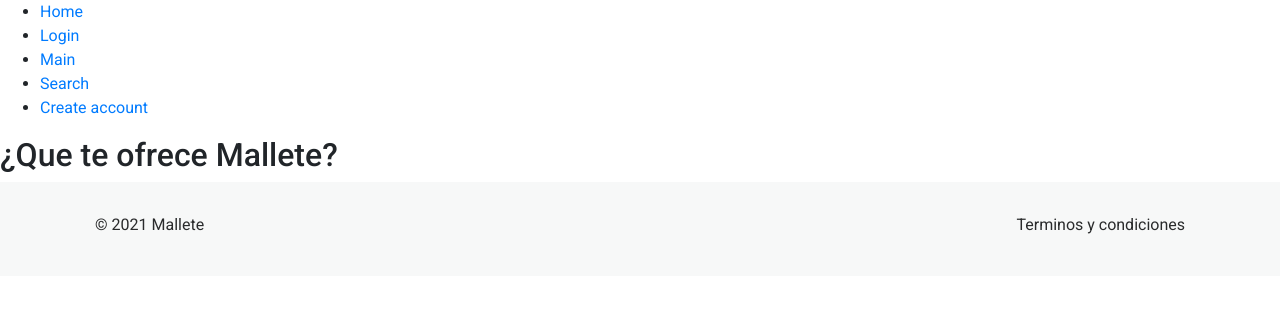
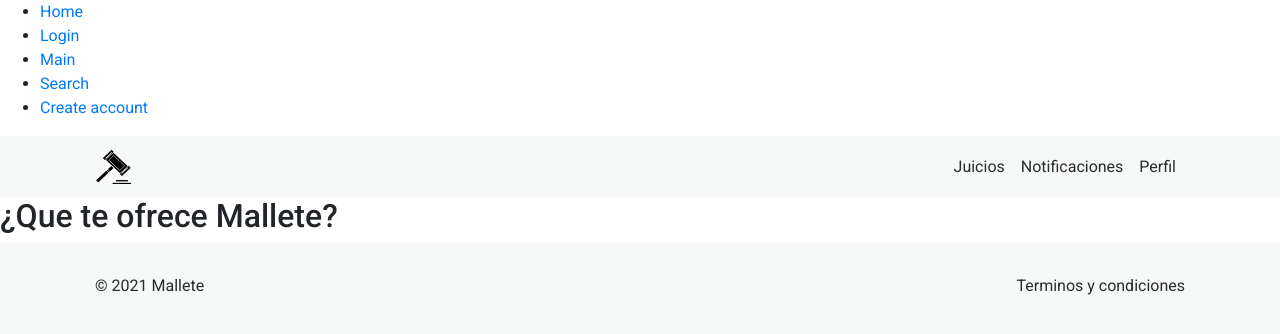
Before and after one commit to mallete/mallete-react-app, a React (Create React App) app: page / in a window 1280 px wide. Shown: the top 334 px of the page. Built offline with nearby package versions, Linux system fonts and the light colour scheme; no server answers.

Commit message:
navbar y act en landing

```diff
--- /dev/null
+++ b/src/Components/NavBar/index.js
@@ -0,0 +1,49 @@
+import React, { useState } from 'react';
+import mallete from "../../Assets/Icons/black-logo.png"
+import './style.scss'
+import {
+    Collapse,
+    Navbar,
+    NavbarToggler,
+    NavbarBrand,
+    Nav,
+    NavItem,
+    NavLink,
+    UncontrolledDropdown,
+    DropdownToggle,
+    DropdownMenu,
+    DropdownItem,
+    NavbarText
+  } from 'reactstrap';
+
+  function NavBar (props) {
+    const [isOpen, setIsOpen] = useState(false);
+
+    const toggle = () => setIsOpen(!isOpen);
+
+    return (
+      <div>
+        <Navbar expand="md">
+          <NavbarBrand href="/">
+          <img id="logo" src={mallete} width="35" height="35"></img>
+          </NavbarBrand>
+          <NavbarToggler onClick={toggle} />
+          <Collapse isOpen={isOpen} navbar>
+            <Nav className="ml-auto" navbar>
+              <NavItem>
+                <NavLink className="ref" href="/juicios/">Juicios</NavLink>
+              </NavItem>
+              <NavItem>
+                <NavLink className="ref" href="/notificaciones/">Notificaciones</NavLink>
+              </NavItem>
+              <NavItem>
+                <NavLink className="link" href="/perfil/">Perfil</NavLink>
+              </NavItem>
+            </Nav>
+          </Collapse>
+        </Navbar>
+      </div>
+    );
+  }
+
+  export default NavBar;
--- /dev/null
+++ b/src/Components/NavBar/style.css
@@ -0,0 +1,49 @@
+main {
+  padding: 16px;
+}
+
+.navbar {
+  background-color: #F7F8F8;
+}
+
+.navbar-toggler-icon {
+  -webkit-filter: brightness(0) invert(1);
+          filter: brightness(0) invert(1);
+}
+
+.link {
+  color: #2A2b2c;
+}
+
+.link:hover {
+  font-weight: bold;
+  color: #860E56;
+  text-decoration: none;
+}
+
+#logo {
+  margin-left: none;
+}
+
+#perfil {
+  margin-right: none;
+}
+
+.ref {
+  color: #2A2b2c;
+}
+
+.ref:hover {
+  font-weight: bold;
+  color: #860E56;
+}
+
+@media only screen and (min-width: 576px) {
+  #logo {
+    margin-left: 5rem;
+  }
+  #perfil {
+    margin-right: 5rem;
+  }
+}
+/*# sourceMappingURL=style.css.map */
--- /dev/null
+++ b/src/Components/NavBar/style.scss
@@ -0,0 +1,38 @@
+@import "../../Assets/GlobalStyles/style.scss";
+
+.navbar{
+    background-color: $ghost;
+}
+.navbar-toggler-icon{
+    filter: brightness(0) invert(1)
+}
+.link{
+    color: $dark-sky;
+    &:hover{
+        font-weight: bold;
+        color: $guinda;
+        text-decoration: none;
+    }
+}
+#logo{
+    margin-left: none;
+}
+#perfil{
+    margin-right: none;
+}
+.ref{
+    color:$dark-sky;
+    &:hover{
+        font-weight: bold;
+        color: $guinda;
+    }
+}
+
+
+@media only screen and (min-width: 576px){
+    #logo{
+        margin-left: 5rem;
+    }#perfil{
+        margin-right: 5rem;
+    }
+}
--- a/src/Pages/Home/index.js
+++ b/src/Pages/Home/index.js
@@ -1,11 +1,13 @@
 import React from "react";
 import Footer from "../../Components/Footer";
+import NavBar from "../../Components/NavBar";
 
 //import './App.scss';
 
 function Home() {
   return (
     <>
+    <NavBar></NavBar>
     <div>
       <h2>¿Que te ofrece Mallete?</h2>
     </div>
```
Also changed, not shown: LandingPage/index.html (+5 -2 lines), src/Assets/Icons/black-logo.png (added), 1 other file (tests, documents, lock files or other folders).
